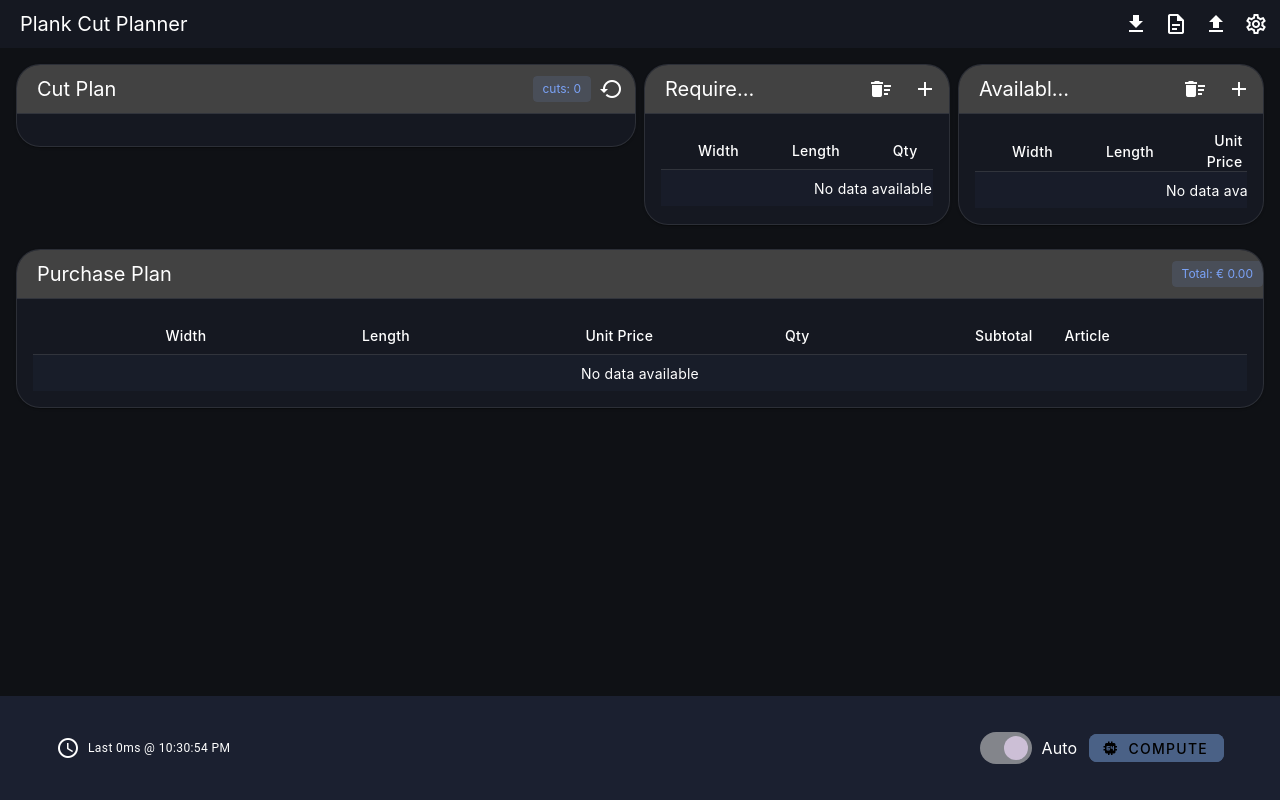
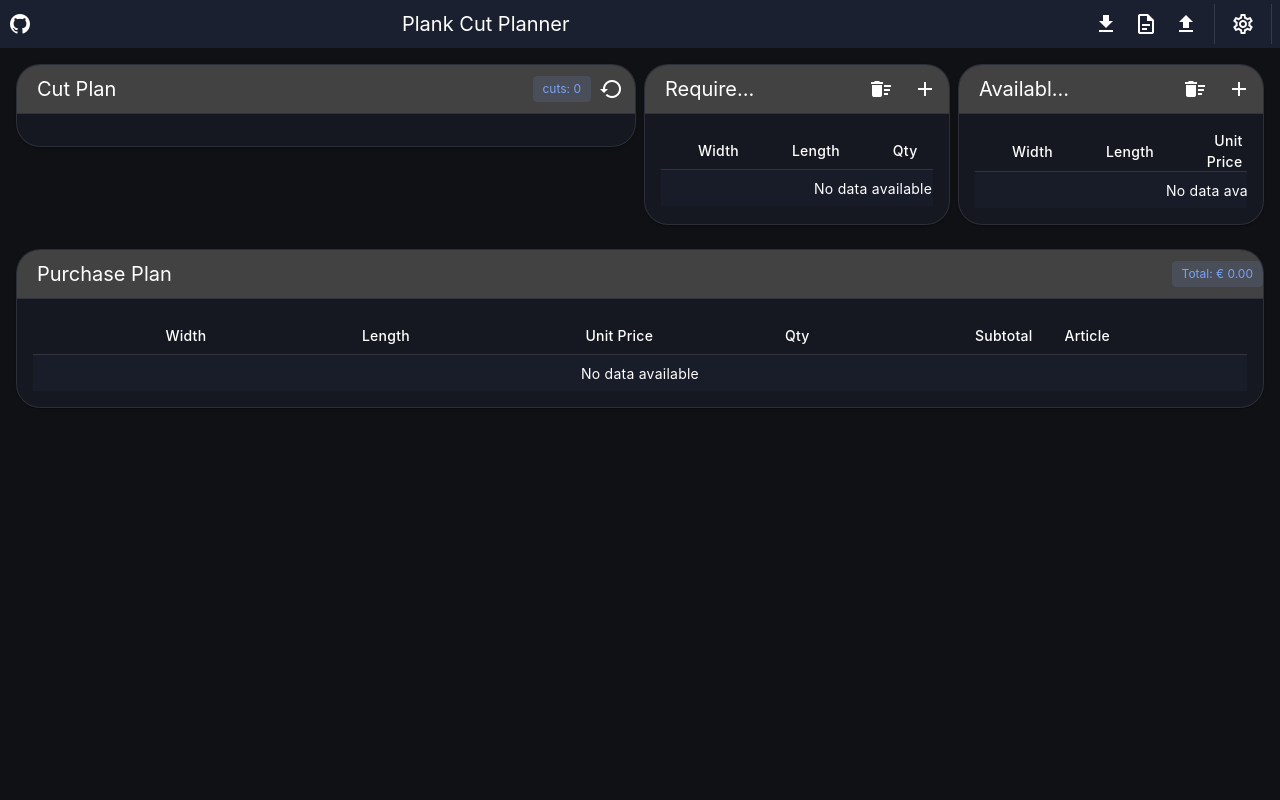
Before and after one commit to vschroeter/plank-cut-planner, a Vue app: page / in a window 1280 px wide. Built offline with nearby package versions, Linux system fonts and the light colour scheme; a small style sheet from the web is missing.

Commit message:
Moved stuff from footer to header.

```diff
--- a/src/components/AppFooter.vue
+++ /dev/null
@@ -1,81 +0,0 @@
-<template>
-  <v-footer app class="bg-surface-2" padless>
-    <v-container class="d-flex align-center">
-      <v-icon class="mr-2" icon="mdi-clock-outline" />
-      <span class="text-caption">{{ statusText }}</span>
-      <v-spacer />
-      <v-switch v-model="auto" hide-details inset label="Auto" />
-      <v-btn
-        class="ml-3"
-        color="primary"
-        :disabled="store.autoRecompute"
-        :loading="store.computeLoading"
-        prepend-icon="mdi-cpu-64-bit"
-        @click="store.computePlans()"
-      >Compute</v-btn>
-    </v-container>
-  </v-footer>
-</template>
-
-<script setup lang="ts">
-
-  import { computed } from 'vue'
-  import { usePlannerStore } from '@/stores/planner'
-  const store = usePlannerStore()
-
-  const hasData = computed(() => store.availablePlanks.length > 0 && store.requiredPieces.length > 0)
-  const type = computed(() => (hasData.value ? 'info' : 'warning'))
-  const statusText = computed(() => {
-    const ms = store.computeMs ?? null
-    const last = store.lastComputedAt ? new Date(store.lastComputedAt).toLocaleTimeString() : '—'
-    const perf = ms == null ? 'Not computed yet' : `Last ${ms}ms @ ${last}`
-    return store.autoRecompute ? perf : `${perf} • Auto disabled (>1.0s)`
-  })
-  const auto = computed({
-    get: () => store.autoRecompute,
-    set: (v: boolean) => store.toggleAutoRecompute(v),
-  })
-
-  const items = [
-    {
-      title: 'Vuetify Documentation',
-      icon: `$vuetify`,
-      href: 'https://vuetifyjs.com/',
-    },
-    {
-      title: 'Vuetify Support',
-      icon: 'mdi-shield-star-outline',
-      href: 'https://support.vuetifyjs.com/',
-    },
-    {
-      title: 'Vuetify X',
-      icon: ['M2.04875 3.00002L9.77052 13.3248L1.99998 21.7192H3.74882L10.5519 14.3697L16.0486 21.7192H22L13.8437 10.8137L21.0765 3.00002H19.3277L13.0624 9.76874L8.0001 3.00002H2.04875ZM4.62054 4.28821H7.35461L19.4278 20.4308H16.6937L4.62054 4.28821Z'],
-      href: 'https://x.com/vuetifyjs',
-    },
-    {
-      title: 'Vuetify GitHub',
-      icon: `mdi-github`,
-      href: 'https://github.com/vuetifyjs/vuetify',
-    },
-    {
-      title: 'Vuetify Discord',
-      icon: ['M22,24L16.75,19L17.38,21H4.5A2.5,2.5 0 0,1 2,18.5V3.5A2.5,2.5 0 0,1 4.5,1H19.5A2.5,2.5 0 0,1 22,3.5V24M12,6.8C9.32,6.8 7.44,7.95 7.44,7.95C8.47,7.03 10.27,6.5 10.27,6.5L10.1,6.33C8.41,6.36 6.88,7.53 6.88,7.53C5.16,11.12 5.27,14.22 5.27,14.22C6.67,16.03 8.75,15.9 8.75,15.9L9.46,15C8.21,14.73 7.42,13.62 7.42,13.62C7.42,13.62 9.3,14.9 12,14.9C14.7,14.9 16.58,13.62 16.58,13.62C16.58,13.62 15.79,14.73 14.54,15L15.25,15.9C15.25,15.9 17.33,16.03 18.73,14.22C18.73,14.22 18.84,11.12 17.12,7.53C17.12,7.53 15.59,6.36 13.9,6.33L13.73,6.5C13.73,6.5 15.53,7.03 16.56,7.95C16.56,7.95 14.68,6.8 12,6.8M9.93,10.59C10.58,10.59 11.11,11.16 11.1,11.86C11.1,12.55 10.58,13.13 9.93,13.13C9.29,13.13 8.77,12.55 8.77,11.86C8.77,11.16 9.28,10.59 9.93,10.59M14.1,10.59C14.75,10.59 15.27,11.16 15.27,11.86C15.27,12.55 14.75,13.13 14.1,13.13C13.46,13.13 12.94,12.55 12.94,11.86C12.94,11.16 13.45,10.59 14.1,10.59Z'],
-      href: 'https://community.vuetifyjs.com/',
-    },
-    {
-      title: 'Vuetify Reddit',
-      icon: `mdi-reddit`,
-      href: 'https://reddit.com/r/vuetifyjs',
-    },
-  ]
-</script>
-
-<style scoped lang="sass">
-  .social-link :deep(.v-icon)
-    color: rgba(var(--v-theme-on-background), var(--v-disabled-opacity))
-    text-decoration: none
-    transition: .2s ease-in-out
-
-    &:hover
-      color: rgba(25, 118, 210, 1)
-</style>
--- a/src/layouts/default.vue
+++ b/src/layouts/default.vue
@@ -2,8 +2,6 @@
   <v-main>
     <router-view />
   </v-main>
-
-  <AppFooter />
 </template>
 
 <script lang="ts" setup>
--- a/src/pages/index.vue
+++ b/src/pages/index.vue
@@ -1,10 +1,50 @@
 <template>
-  <v-app-bar density="compact" flat>
+  <v-app-bar class="bg-surface-2" density="compact" flat>
+    <!-- Links group -->
+    <div class="d-flex align-center">
+      <v-tooltip location="bottom" :open-delay="1000" text="GitHub repository">
+        <template #activator="{ props: tprops }">
+          <v-btn
+            aria-label="GitHub repository"
+            href="https://github.com/vschroeter/plank-cut-planner"
+            icon
+            rel="noopener"
+            target="_blank"
+            v-bind="tprops"
+            variant="text"
+          >
+            <v-icon icon="mdi-github" />
+          </v-btn>
+        </template>
+      </v-tooltip>
+    </div>
+    <v-spacer />
     <v-app-bar-title>Plank Cut Planner</v-app-bar-title>
     <v-spacer />
-    <v-btn icon="mdi-download" :title="'Export JSON'" variant="text" @click="onExport" />
-    <v-btn icon="mdi-file-document-outline" :title="'Export Markdown'" variant="text" @click="onExportMarkdown" />
-    <v-btn icon="mdi-upload" :title="'Import JSON'" variant="text" @click="triggerImport" />
+    <div class="d-flex align-center">
+      <!-- Import/Export group -->
+      <div class="d-flex align-center">
+        <v-tooltip location="bottom" :open-delay="400" text="Export data (JSON)">
+          <template #activator="{ props: tprops }">
+            <v-btn
+              icon="mdi-download"
+              v-bind="tprops"
+              :open-delay="700"
+              variant="text"
+              @click="onExport"
+            />
+          </template>
+        </v-tooltip>
+        <v-tooltip location="bottom" :open-delay="400" text="Export cut plan (Markdown)">
+          <template #activator="{ props: tprops }">
+            <v-btn icon="mdi-file-document-outline" variant="text" v-bind="tprops" @click="onExportMarkdown" />
+          </template>
+        </v-tooltip>
+        <v-tooltip location="bottom" :open-delay="400" text="Import data (JSON)">
+          <template #activator="{ props: tprops }">
+            <v-btn icon="mdi-upload" variant="text" v-bind="tprops" @click="triggerImport" />
+          </template>
+        </v-tooltip>
         <input
           ref="importInput"
           accept="application/json,.json"
@@ -12,7 +52,22 @@
           type="file"
           @change="onImport"
         >
-    <v-btn icon="mdi-cog-outline" variant="text" @click="settingsDialogOpen = true" />
+      </div>
+
+      <v-divider class="mx-2" vertical />
+
+      <!-- Settings group -->
+      <div class="d-flex align-center">
+        <v-tooltip location="bottom" text="Settings">
+          <template #activator="{ props: tprops }">
+            <v-btn icon="mdi-cog-outline" variant="text" v-bind="tprops" @click="settingsDialogOpen = true" />
+          </template>
+        </v-tooltip>
+      </div>
+
+      <v-divider class="mx-2" vertical />
+
+    </div>
   </v-app-bar>
 
   <!-- Settings Dialog -->
```
Lines whose indentation alone changed are shown as unchanged.
